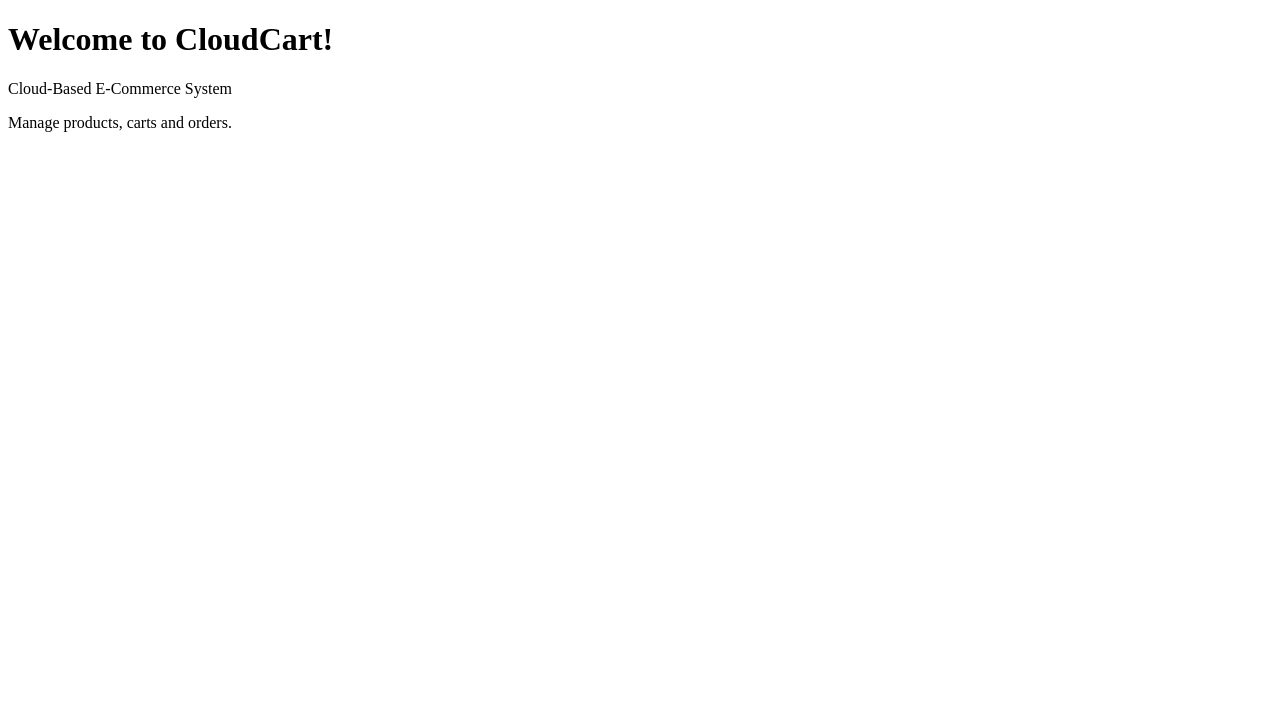
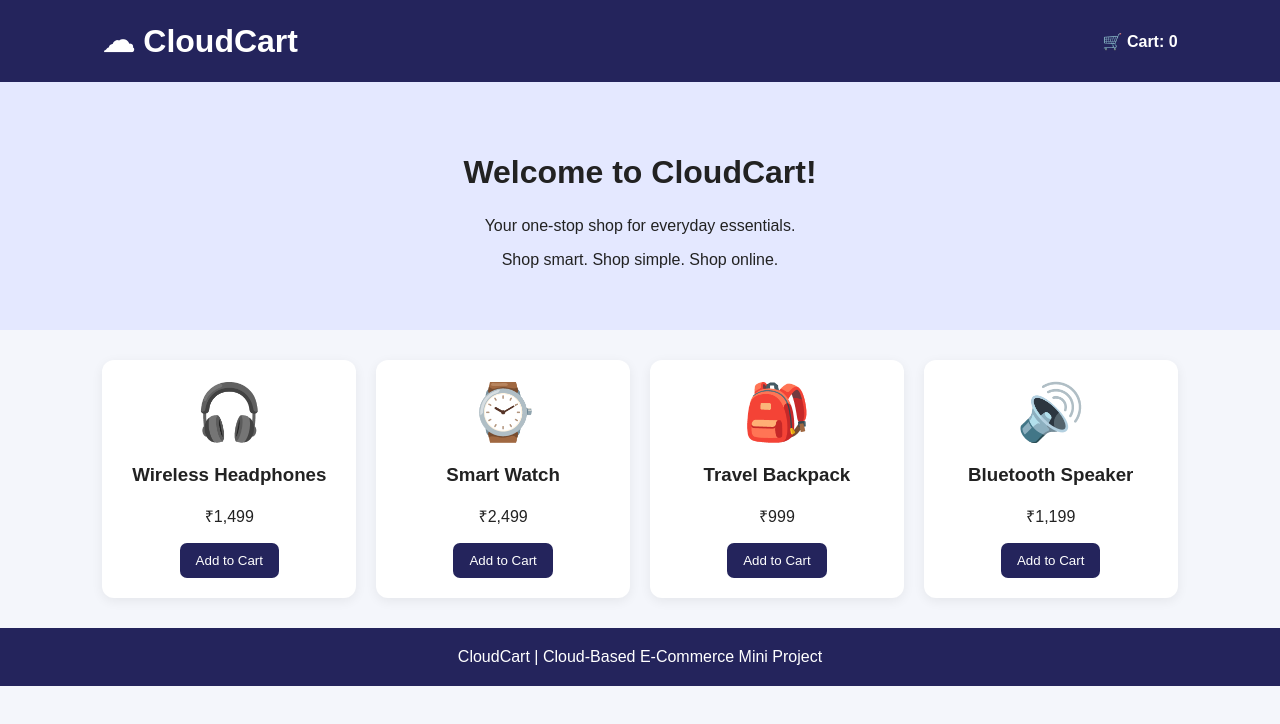
Before and after one commit to pranitchitalkar107/cloudcart-ecommerce, a plain HTML site: page index.html in a window 1280 px wide. Drawn offline with Linux system fonts and the light colour scheme.

Commit message:
Update index.html

```diff
--- a/index.html
+++ b/index.html
@@ -2,11 +2,111 @@
 <html lang="en">
 <head>
   <meta charset="UTF-8">
-  <title>CloudCart E-Commerce</title>
+  <meta name="viewport" content="width=device-width, initial-scale=1">
+  <title>CloudCart | Online Shopping</title>
+  <style>
+    body {
+      margin: 0;
+      font-family: Arial, sans-serif;
+      background: #f4f6fb;
+      color: #222;
+    }
+    header {
+      background: #24245c;
+      color: white;
+      padding: 22px 8%;
+      display: flex;
+      justify-content: space-between;
+      align-items: center;
+    }
+    header h1 { margin: 0; }
+    .hero {
+      background: #e4e8ff;
+      text-align: center;
+      padding: 45px 15px;
+    }
+    .hero h2 { font-size: 32px; }
+    .products {
+      display: grid;
+      grid-template-columns: repeat(auto-fit, minmax(190px, 1fr));
+      gap: 20px;
+      padding: 30px 8%;
+    }
+    .product {
+      background: white;
+      border-radius: 12px;
+      padding: 20px;
+      text-align: center;
+      box-shadow: 0 3px 12px #0001;
+    }
+    .product .emoji { font-size: 55px; }
+    button {
+      background: #24245c;
+      color: white;
+      padding: 10px 16px;
+      border: none;
+      border-radius: 7px;
+      cursor: pointer;
+    }
+    #cart { font-weight: bold; }
+    footer {
+      text-align: center;
+      padding: 20px;
+      background: #24245c;
+      color: white;
+    }
+  </style>
 </head>
 <body>
-  <h1>Welcome to CloudCart!</h1>
-  <p>Cloud-Based E-Commerce System</p>
-  <p>Manage products, carts and orders.</p>
+  <header>
+    <h1>☁ CloudCart</h1>
+    <div id="cart">🛒 Cart: 0</div>
+  </header>
+
+  <section class="hero">
+    <h2>Welcome to CloudCart!</h2>
+    <p>Your one-stop shop for everyday essentials.</p>
+    <p>Shop smart. Shop simple. Shop online.</p>
+  </section>
+
+  <section class="products">
+    <div class="product">
+      <div class="emoji">🎧</div>
+      <h3>Wireless Headphones</h3>
+      <p>₹1,499</p>
+      <button onclick="addToCart()">Add to Cart</button>
+    </div>
+    <div class="product">
+      <div class="emoji">⌚</div>
+      <h3>Smart Watch</h3>
+      <p>₹2,499</p>
+      <button onclick="addToCart()">Add to Cart</button>
+    </div>
+    <div class="product">
+      <div class="emoji">🎒</div>
+      <h3>Travel Backpack</h3>
+      <p>₹999</p>
+      <button onclick="addToCart()">Add to Cart</button>
+    </div>
+    <div class="product">
+      <div class="emoji">🔊</div>
+      <h3>Bluetooth Speaker</h3>
+      <p>₹1,199</p>
+      <button onclick="addToCart()">Add to Cart</button>
+    </div>
+  </section>
+
+  <footer>
+    CloudCart | Cloud-Based E-Commerce Mini Project
+  </footer>
+
+  <script>
+    let cartCount = 0;
+    function addToCart() {
+      cartCount++;
+      document.getElementById("cart").textContent =
+        "🛒 Cart: " + cartCount;
+    }
+  </script>
 </body>
 </html>
```
